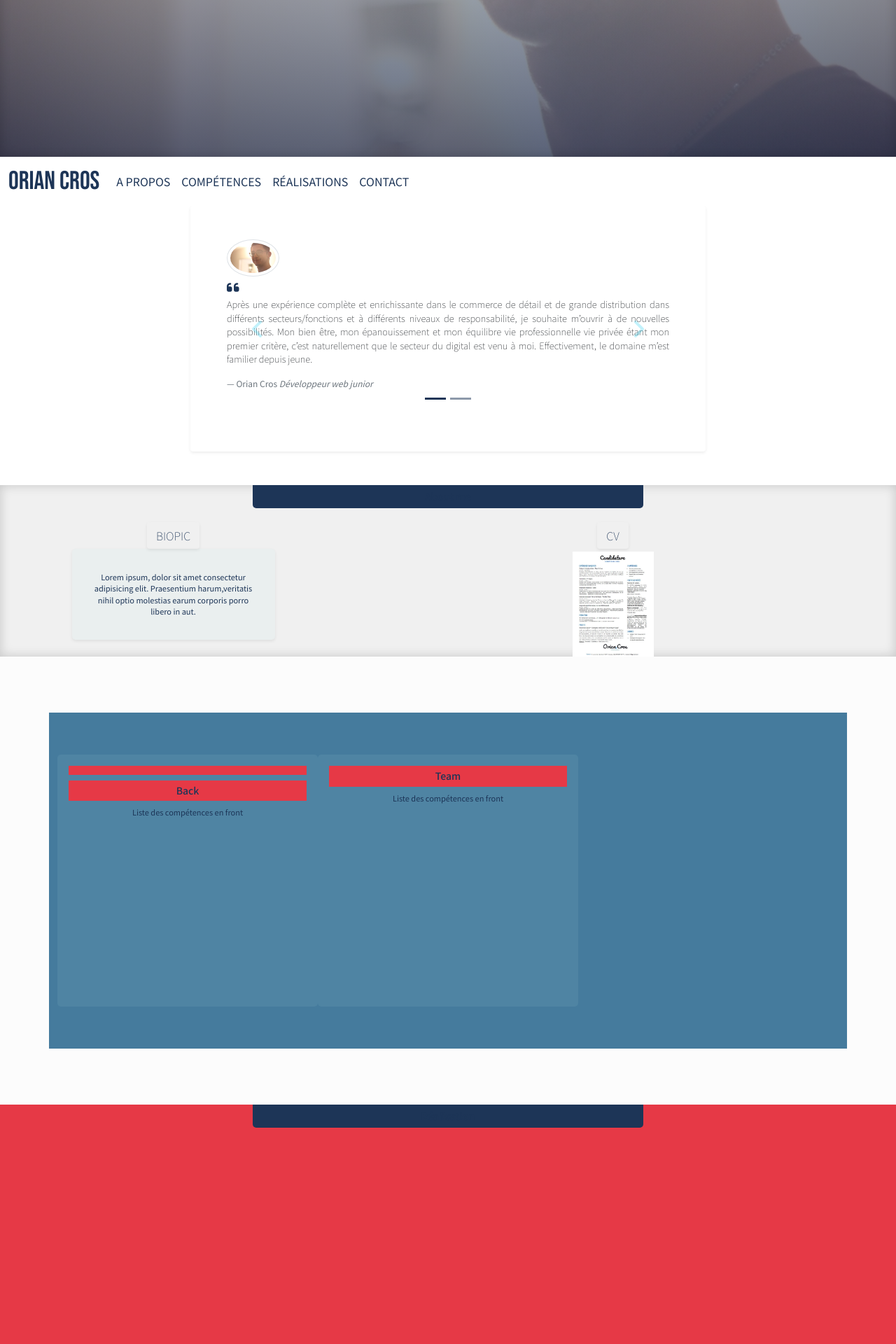
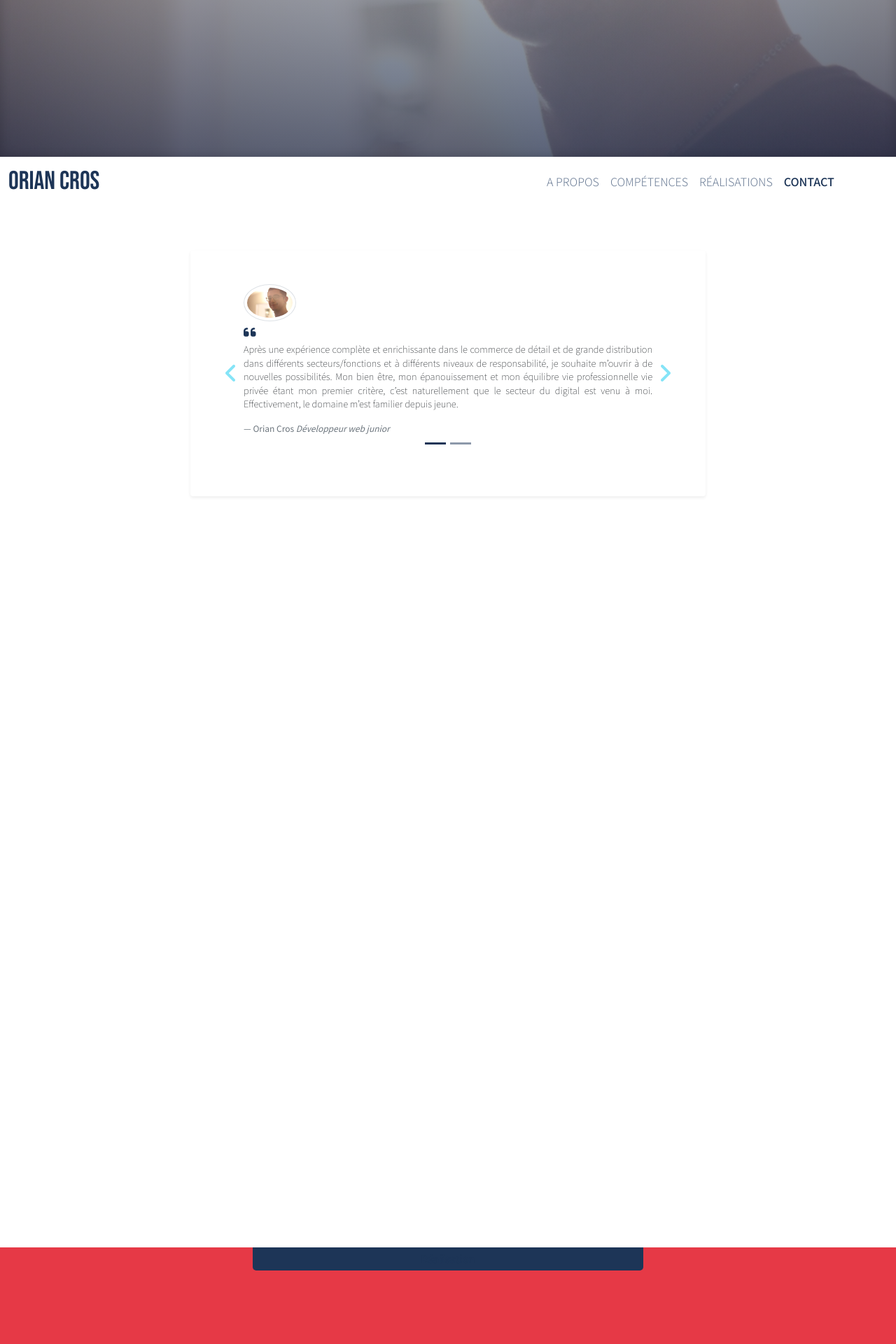
Before and after one commit to orianc/First-Portfolio-Html-Css-Bootstrap-Aos, a PHP site: page / in a window 1280 px wide. Shown: the part 576-2496 px from the top of the page at 70% size. Run offline with PHP 8.4, Linux system fonts and the light colour scheme; some libraries are stand-ins or nearby versions.

Commit message:
progress

```diff
--- a/css/styleindex.css
+++ b/css/styleindex.css
@@ -14,20 +14,6 @@ p {
 
 .scrollup {
     right: -300px;
-}
-
-a {
-    color: #1d3557 !important;
-    text-transform: uppercase;
-}
-
-.fas {
-    opacity: 50%;
-}
-
-.fas:hover {
-    opacity: 90%;
-
 }
 
 .bg-primary {
@@ -116,6 +102,34 @@ h3 {
     font-size: 2.3rem;
 }
 
+.navbar-collapse {
+    flex-grow: 0.1!important;
+    align-items: center;
+}
+
+.navbar-toggler:focus {
+    text-decoration: none;
+    outline: 0;
+    box-shadow: 0 0 0 0rem!important;
+}
+#navPart a {
+    color: #6d7e97 !important;
+    text-transform: uppercase;
+    font-weight: 300;
+}
+
+#navPart a:hover {
+    color: #a8dadc !important;
+    text-transform: uppercase;
+    font-weight: 300;
+}
+
+
+.active span {
+    color: #1d3557;
+    font-weight: 500;
+
+}
 
 .resumebtn {
     background-color: #a8dadc18;
@@ -124,20 +138,11 @@ h3 {
 }
 
 
-/* Section aboutMe */
+/* Section a propos */
 
-#aboutme {
-    box-shadow: inset 0px 0px 15px 0.5px rgba(0, 0, 0, 0.171);
-    /* background-image: radial-gradient(rgba(255, 255, 255, 0.267), rgba(75, 0, 0, 0.137)), linear-gradient(#fffeee5b, #1d3557c9), url(../img/photo-tete.jpg);
-    background-position: center;
-    background-size: cover;
-    background-attachment: fixed; */
-
-    height: auto;
-}
 #presentationcarousel {
-    height: auto;
-
+    height: 100vh;
+    padding-top: 5%;
 }
 
 .carousel-indicators li {
@@ -150,6 +155,16 @@ h3 {
 }
 .carousel-control-next-icon, .carousel-control-prev-icon {
     color: #1d3557!important;
+}
+.carousel-control-next {
+
+    justify-content: flex-end;
+
+}
+.carousel-control-prev {
+
+    justify-content: flex-start;
+
 }
 .carousel-indicators [data-bs-target] {
     background-color: #1d3557!important;
@@ -214,10 +229,14 @@ h3 {
 
 #skills {
     height: 80vh;
+    margin-top: 3rem;
+
 }
 
-.fondSkills {
-    background: #457b9d;
+.imgskills {
+    height: 100%;
+    background-image: url(../img/pexels-photo-4073705.jpeg);
+
 }
 
 .fondSkillsDetail {
--- a/index.html
+++ b/index.html
@@ -25,10 +25,12 @@
     <link href="https://fonts.googleapis.com/css2?family=Noto+Sans+JP:wght@100;300;400;500;700;900&display=swap"
         rel="stylesheet">
     <script src="https://kit.fontawesome.com/9cf48bf496.js" crossorigin="anonymous"></script>
+    <!-- LinkJS -->
+    <script src="./js/reglegenerale.js"></script>
 </head>
 
 
-<body>
+<body data-bs-spy="scroll" data-bs-target="#navPart">
 
     <!-- Header avec Nom de site -->
     <header id="headerpart" class="container-fluid bg-primary">
@@ -41,10 +43,10 @@
     </header>
 
     <!-- Le menu de navigation -->
-    <nav id="navPart" class="navbar navbar-expand-lg bg-white">
-        <div class="container-fluid" data-aos="fade-up" data-aos-duration="900"
-            data-aos-anchor-placement="bottom-bottom">
-            <!-- Logo à gauche -->
+    <nav id="navPart" class="navbar navbar-expand-lg bg-white sticky-top">
+        <div class="container-fluid" data-aos="fade-up" data-aos-duration="1200"
+        data-aos-anchor="#navPart">
+             <!-- Logo à gauche -->
             <a class="navbar-brand" href="#headerpart">
                 <h1 class="brand animate__animated animate__fadeInUp mb-0">Orian CROS</h1>
             </a>
@@ -60,17 +62,16 @@
             <div class="collapse navbar-collapse" id="navbarToggler">
                 <ul class="navbar-nav me-auto mb-2 mb-lg-0">
                     <li class="nav-item">
-                        <a class="nav-link active" aria-current="page" href="#presentationcarousel">A propos</a>
+                        <a class="nav-link active" aria-current="page" href="#presentationcarousel"><span> A propos</span></a>
                     </li>
                     <li class="nav-item">
-                        <a class="nav-link" href="#skills">Compétences</a>
+                        <a class="nav-link" href="#skills"><span>Compétences</span></a>
                     </li>
                     <li class="nav-item">
-                        <a class="nav-link disabled" href="#realisation" tabindex="-1"
-                            aria-disabled="true">Réalisations</a>
+                        <a class="nav-link" href="#realisation"><span>Réalisations</span></a>
                     </li>
                     <li class="nav-item">
-                        <a class="nav-link disabled" href="#contact" tabindex="-1" aria-disabled="true">contact</a>
+                        <a class="nav-link" href="#contact"><span>Contact</span></a>
                     </li>
                 </ul>
             </div>
@@ -87,16 +88,16 @@
         </a>
     </span> -->
 
-    <!-- Section aboutMe -->
 
-
-    <section id="presentationcarousel" class="pb-5">
+    <!-- Section PRESENTATION  6----------------------------------------------------------------------------------------------->
+    <section id="presentationcarousel" class="pb-5" data-aos="zoom-in"
+    data-aos-duration="1900">
         <div class="container">
             <div class="row">
                 <div class="col-lg-10 col-xl-8 mx-auto">
                     <div class="p-5 bg-white shadow-sm rounded">
                         <!-- Bootstrap carousel-->
-                        <div class="carousel slide" id="carouselQuote" data-ride="carousel">
+                        <div class="carousel slide px-4" id="carouselQuote" data-ride="carousel">
                             <!-- Bootstrap carousel indicators [nav] -->
                             <div class="carousel-indicators">
                                 <button type="button" data-bs-target="#carouselQuote" data-bs-slide-to="0"
@@ -179,15 +180,22 @@
         </div>
     </section>
 
-    <section id="aboutme" class="container-fluid bg-three px-4">
 
-        <div class="container justify-content-center d-flex">
-            <div class="row col-6">
-                <span class="titre-section text-white font-weight-bold justify-content-center">About me</span>
+<!-- ----------------------------------------------SECTION SKILLS------------------------------------ -->
+    <section id="skills" class="" data-aos="zoom-in"
+    data-aos-duration="1900">
+        <div class="container">
+            <div class="row">
+                <div class=" col-sm-6 imgskills">
+                    </div>
+                <div class="col-sm-6"> </div>
+
+
             </div>
         </div>
+    </section>
 
-        <div class="row h-75  align-content-center justify-content-around">
+        <!-- <div class="row h-75  align-content-center justify-content-around">
             <div class=" col-sm-6 col-lg-3 text-center">
                 <a href="#" class="btn shadow-sm text-white font-weight-bold">BioPic</a>
                 <p class="resumebtn shadow-sm  mb-3 text-white">Lorem ipsum, dolor sit amet consectetur
@@ -203,16 +211,15 @@
                 </a>
 
             </div>
-        </div>
-    </section>
+        </div> -->
 
 
     <!-- Section Skills -->
-    <section id="skills" class="container-fluid bg-primary d-flex align-items-center">
+    <!-- <section id="" class="container-fluid bg-primary d-flex align-items-center">
         <div class="fondSkills container align-items-center d-flex justify-content-center h-75">
             <div class="row w-100 h-75 text-white">
                 <div class="fondSkillsDetail col-md-4 text-center">
-                    <h3 class=">
+                    <h3 class="">
                         Front
                     </h3>
                     <p>
@@ -238,7 +245,7 @@
             </div>
         </div>
 
-    </section>
+    </section> -->
 
     <!-- Section Réalisations -->
     <section id="realisation">
```
Also changed, not shown: img/pexels-photo-4073705.jpeg (added).
